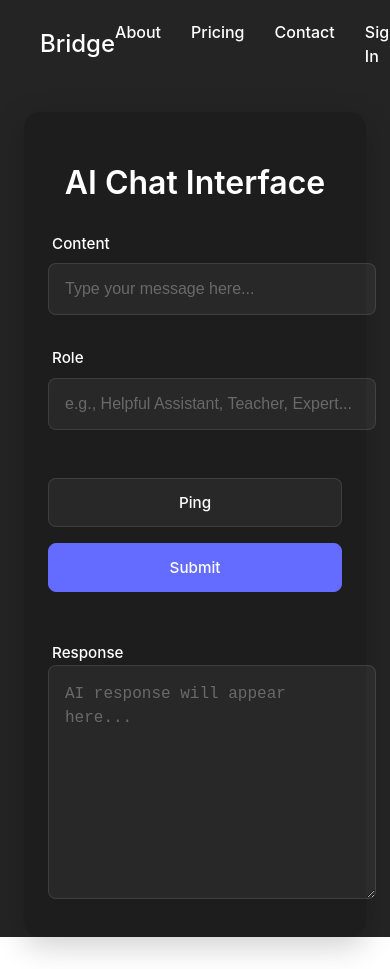
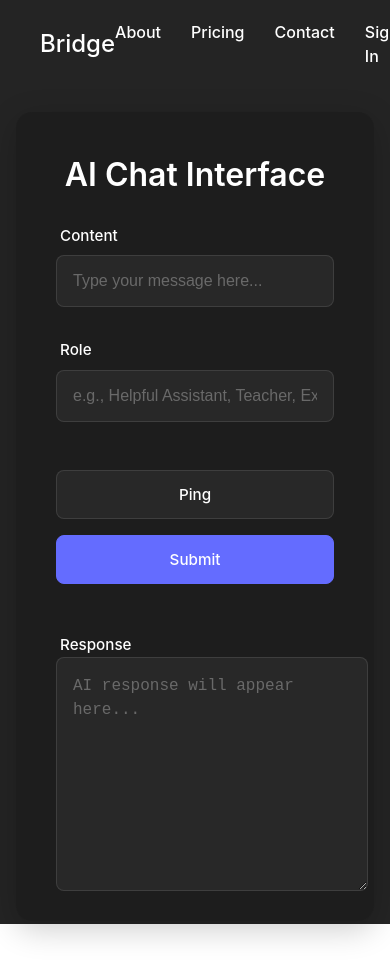
Before and after one commit to steevejoseph/yn-translator-fork, a React (Vite) app in the folder client/: page /chat in a window 390 px wide. Shown: the top 969 px of the page. After the commit the page ends 924 px from the top, so only its background shows below. Built offline with nearby package versions, Linux system fonts and the light colour scheme; no server answers.

Commit message:
Line buttons up

```diff
--- a/client/src/components/chat.css
+++ b/client/src/components/chat.css
@@ -26,12 +26,14 @@
   display: flex;
   flex-direction: column;
   gap: 2rem;
+  padding: 0 1rem;
 }
 
 .chat-input-group {
   display: flex;
   flex-direction: column;
   gap: 0.5rem;
+  max-width: 100%;
 }
 
 .chat-label {
@@ -50,6 +52,7 @@
   color: #fff;
   font-size: 1rem;
   transition: all 0.3s ease;
+  box-sizing: border-box;
 }
 
 .chat-input:focus {
@@ -66,6 +69,7 @@
   display: flex;
   gap: 1rem;
   margin-top: 1rem;
+  width: 100%;
 }
 
 .chat-button {
@@ -130,8 +134,8 @@
 
 @media (max-width: 768px) {
   .chat-container {
-    margin: 2rem 1.5rem;
-    padding: 2rem 1.5rem;
+    margin: 2rem 1rem;
+    padding: 1.5rem;
   }
 
   .chat-button-container {
```
